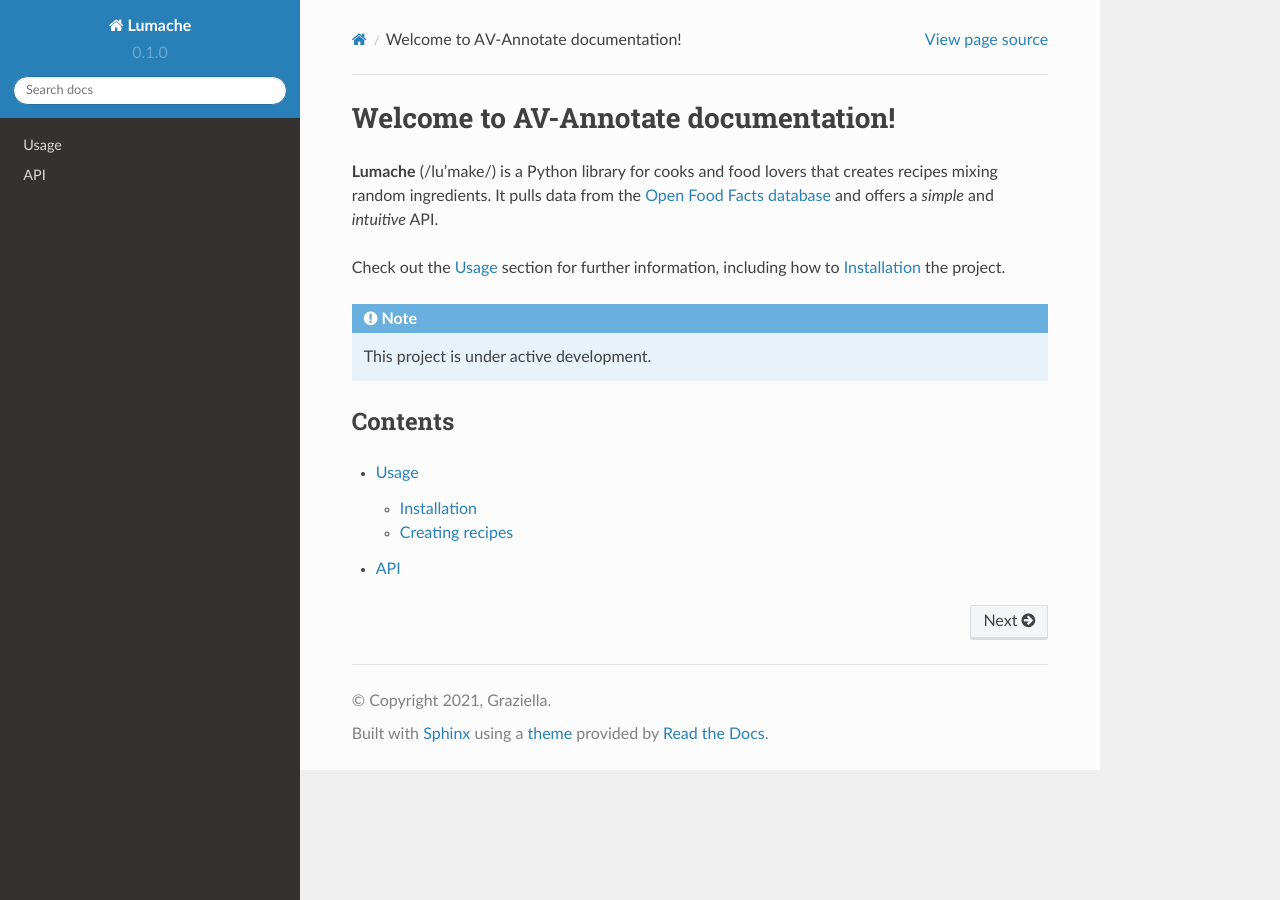
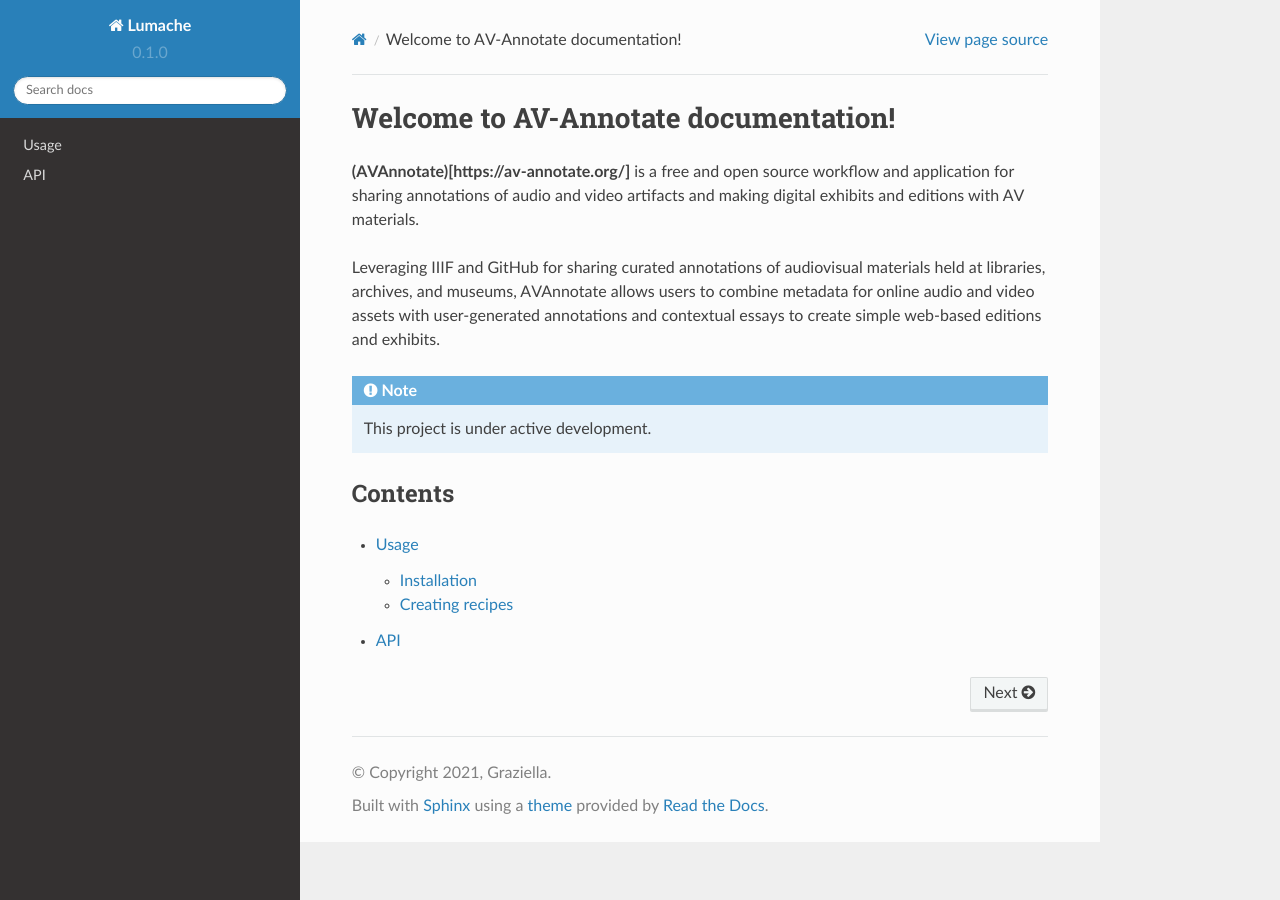
Before and after one commit to hipstas/ava_documentation, a Sphinx documentation site: the page built from docs/source/index.rst, in a window 1280 px wide. Built offline with Sphinx 7.4.7 and the Read the Docs theme 2.0.0, drawn with Linux system fonts in a browser that asks for light colours.

Commit message:
Update index.rst

```diff
--- a/docs/source/index.rst
+++ b/docs/source/index.rst
@@ -1,13 +1,9 @@
 Welcome to AV-Annotate documentation!
 ===================================
 
-**Lumache** (/lu'make/) is a Python library for cooks and food lovers
-that creates recipes mixing random ingredients.
-It pulls data from the `Open Food Facts database <https://world.openfoodfacts.org/>`_
-and offers a *simple* and *intuitive* API.
+**(AVAnnotate)[https://av-annotate.org/]** is a free and open source workflow and application for sharing annotations of audio and video artifacts and making digital exhibits and editions with AV materials.
 
-Check out the :doc:`usage` section for further information, including
-how to :ref:`installation` the project.
+Leveraging IIIF and GitHub for sharing curated annotations of audiovisual materials held at libraries, archives, and museums, AVAnnotate allows users to combine metadata for online audio and video assets with user-generated annotations and contextual essays to create simple web-based editions and exhibits.
 
 .. note::
 
```
